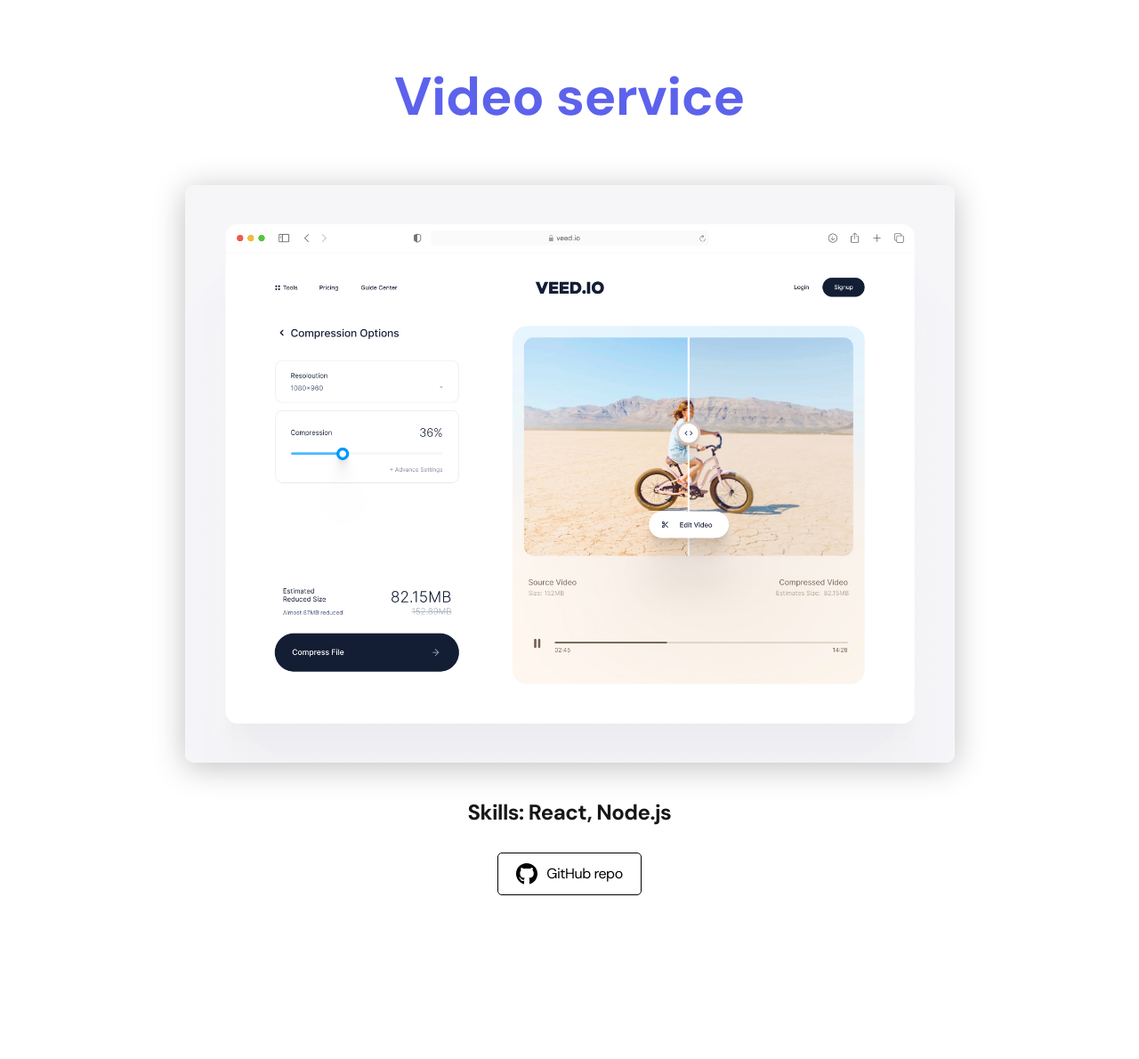
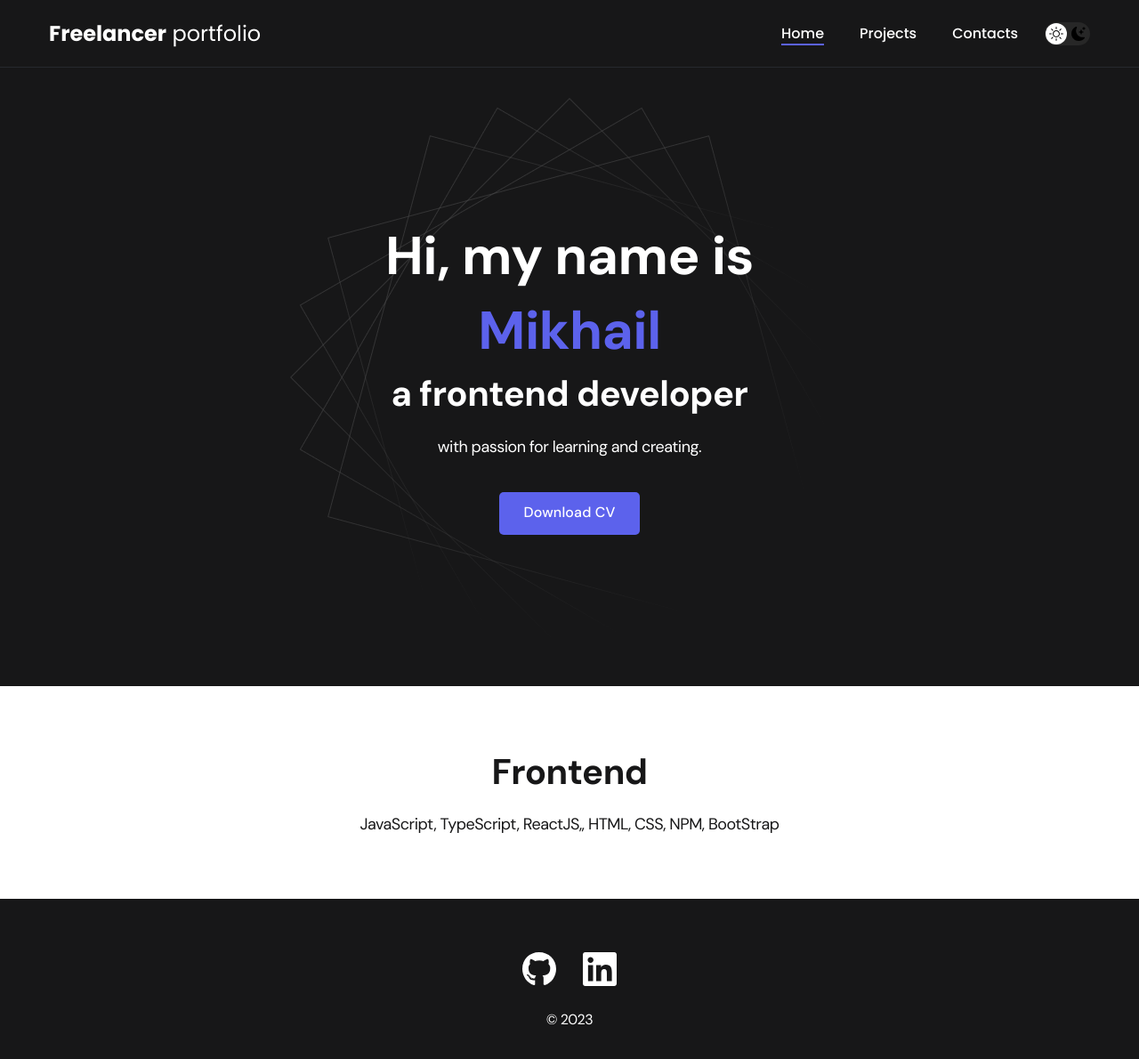
Before and after one commit to elseElseIf/port, a React (Create React App) app: page / in a window 1280 px wide. Shown: the top 1190 px of the page at 89% size. Before the commit the page ends 1076 px from the top, so only its background shows below. Built offline with nearby package versions, Linux system fonts and the light colour scheme.

Commit message:
feat: add routing

```diff
--- a/src/App.js
+++ b/src/App.js
@@ -5,16 +5,23 @@
 import Projects from "./pages/Projects";
 import Contacts from "./pages/Contacts";
 import Project from "./pages/Project";
+import { BrowserRouter as Router, Routes, Route } from "react-router-dom";
 
 function App() {
   return (
     <div className="App">
-      <Project />
-      {/* <Navbar />
-      <Home />
-      <Projects />
-      <Contacts />
-      <Footer /> */}
+      <Router>
+        <Navbar />
+
+        <Routes>
+          <Route path="/" element={<Home />} />
+          <Route path="/projects" element={<Projects />} />
+          <Route path="/project" element={<Project />} />
+          <Route path="/contacts" element={<Contacts />} />
+        </Routes>
+
+        <Footer />
+      </Router>
     </div>
   );
 }
```
